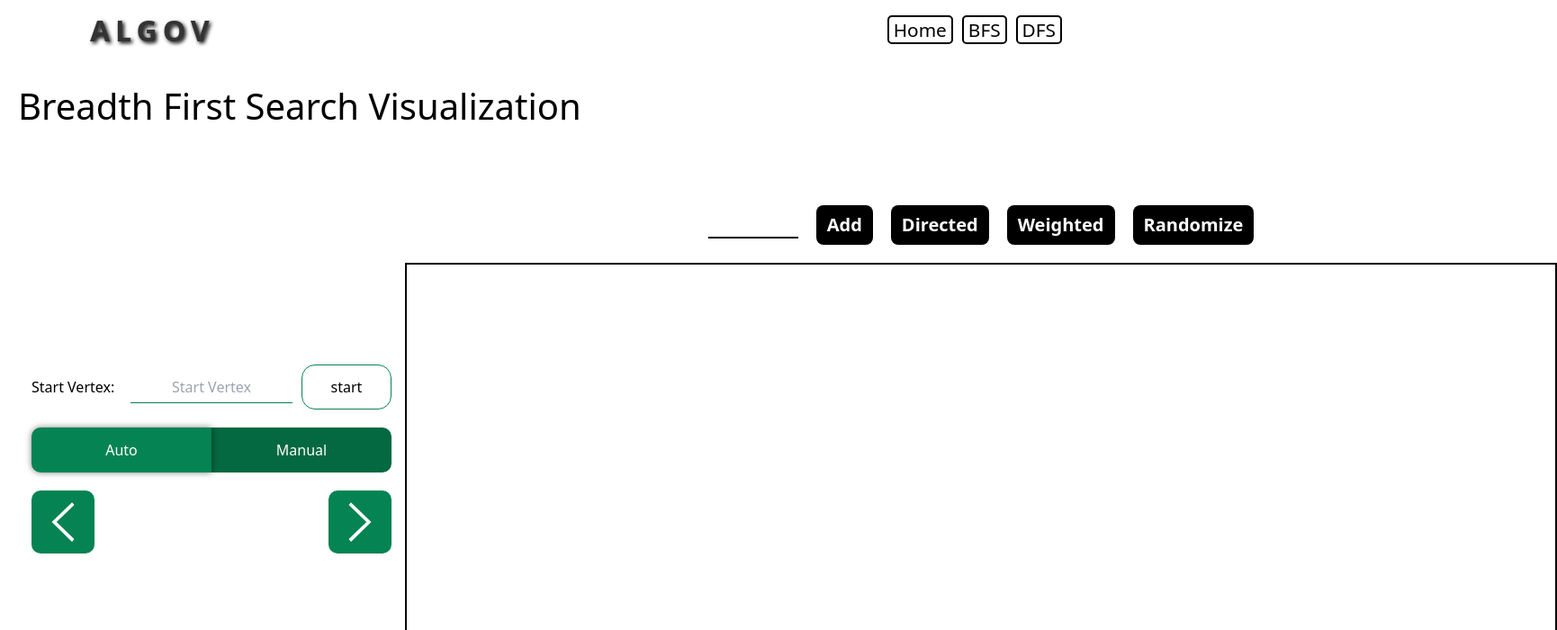
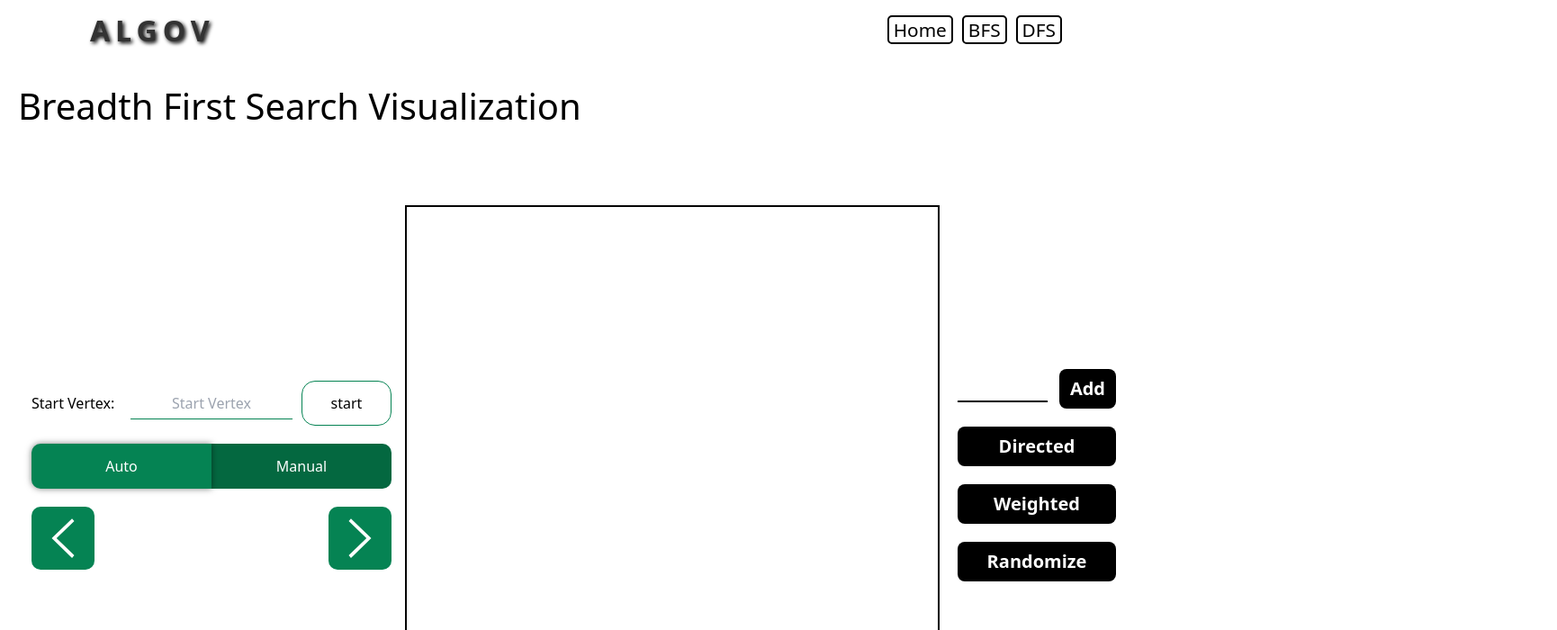
Before and after one commit to Abdelrahman-Abdelmoaty/AlgoV, a React (Create React App) app in the folder algorithms-visualizer/: page /graph/bfs in a window 1280 px wide. Shown: the top 700 px of the page at 90% size, 1730 px wide, since content can reach past the window. Built offline with nearby package versions, Linux system fonts and the light colour scheme.

Commit message:
change graph layout

```diff
--- a/algorithms-visualizer/src/components/Graph/Graph.jsx
+++ b/algorithms-visualizer/src/components/Graph/Graph.jsx
@@ -3,10 +3,12 @@ import Edge from "./Edge";
 import GraphArea from "./GraphArea";
 import { useState } from "react";
 import { motion } from "framer-motion";
-export default function Graph({ nodes, setNodes, edges, setEdges, directed, setDirected }) {
+//, directed, setDirected
+export default function Graph({ nodes, setNodes, edges, setEdges }) {
   const [input, setInput] = useState("");
   const [activeEdge, setActiveEdge] = useState({ src: null, dest: null });
   const [weighted, setWeighted] = useState(false);
+  const [directed, setDirected] = useState(false);
   const [error, setError] = useState(false);
 
   const handleAddNode = (e) => {
@@ -24,12 +26,20 @@ export default function Graph({ nodes, setNodes, edges, setEdges, directed, setD
 
   */
   return (
-    <div className="py-20">
-      <div>
-        <div className="w-fit mx-auto flex flex-col mb-5">
-          <div className="flex items-center gap-5 justify-center">
-            <div>
-              <form onSubmit={handleAddNode}>
+    <div className="py-20 flex flex-1 justify-between items-center">
+      <GraphArea>
+        {edges.map((edge, idx) => {
+          const src = nodes.find((node) => node.id === edge.src);
+          const dest = nodes.find((node) => node.id === edge.dest);
+          return <Edge key={idx} edge={{ src: { x: src.x, y: src.y }, dest: { x: dest.x, y: dest.y } }} directed={directed} weighted={weighted} />;
+        })}
+        {nodes.map((node, idx) => {
+          return <Node key={idx} node={node} setNodes={setNodes} setEdges={setEdges} activeEdge={activeEdge} setActiveEdge={setActiveEdge} />;
+        })}
+      </GraphArea>
+      <div className="flex flex-col items-center gap-5 justify-center w-44 text-center mx-5">
+        <div className="w-full">
+          <form onSubmit={handleAddNode} className="flex items-center justify-between">
             <motion.input
               type="text"
               onChange={(e) => {
@@ -40,16 +50,17 @@ export default function Graph({ nodes, setNodes, edges, setEdges, directed, setD
               className="border-b-2 border-black outline-none text-center font-semibold text-xl max-w-[100px]"
               whileFocus={{ scale: 1.1 }}
             />
-              </form>
-            </div>
             <motion.button onClick={handleAddNode} className="font-semibold text-xl text-white bg-black rounded-lg px-3 py-2 capitalize" whileHover={{ scale: 1.1 }}>
               add
             </motion.button>
+          </form>
+        </div>
+        {error && <p className="block text-red-500 mt-1 font-semibold">Please enter a number!</p>}
         <motion.div
           onClick={() => {
             setDirected((prev) => !prev);
           }}
-              className={`rounded-lg px-3 py-2 capitalize text-xl font-semibold ${directed ? "bg-red-500" : "bg-black"} text-white cursor-pointer`}
+          className={`w-full rounded-lg py-2 capitalize text-xl font-semibold ${directed ? "bg-red-500" : "bg-black"} text-white cursor-pointer`}
           whileHover={{ scale: 1.1 }}
         >
           Directed
@@ -58,7 +69,7 @@ export default function Graph({ nodes, setNodes, edges, setEdges, directed, setD
           onClick={() => {
             setWeighted((prev) => !prev);
           }}
-              className={`rounded-lg px-3 py-2 capitalize text-xl font-semibold ${weighted ? "bg-red-500" : "bg-black"} text-white cursor-pointer`}
+          className={`w-full rounded-lg py-2 capitalize text-xl font-semibold ${weighted ? "bg-red-500" : "bg-black"} text-white cursor-pointer`}
           whileHover={{ scale: 1.1 }}
         >
           weighted
@@ -84,24 +95,11 @@ export default function Graph({ nodes, setNodes, edges, setEdges, directed, setD
             setNodes(randomNodes);
           }}
           whileHover={{ scale: 1.1 }}
-              className="rounded-lg px-3 py-2 capitalize text-xl font-semibold bg-black text-white"
+          className="w-full rounded-lg py-2 capitalize text-xl font-semibold bg-black text-white"
         >
           Randomize
         </motion.button>
       </div>
-          {error && <p className="block text-red-500 mt-1 font-semibold">Please enter a number!</p>}
-        </div>
-      </div>
-      <GraphArea>
-        {edges.map((edge, idx) => {
-          const src = nodes.find((node) => node.id === edge.src);
-          const dest = nodes.find((node) => node.id === edge.dest);
-          return <Edge key={idx} edge={{ src: { x: src.x, y: src.y }, dest: { x: dest.x, y: dest.y } }} directed={directed} weighted={weighted} />;
-        })}
-        {nodes.map((node, idx) => {
-          return <Node key={idx} node={node} setNodes={setNodes} setEdges={setEdges} activeEdge={activeEdge} setActiveEdge={setActiveEdge} />;
-        })}
-      </GraphArea>
     </div>
   );
 }
--- a/algorithms-visualizer/src/components/Graph/GraphAlgorithm.jsx
+++ b/algorithms-visualizer/src/components/Graph/GraphAlgorithm.jsx
@@ -2,16 +2,7 @@ import { useEffect, useState } from "react";
 import Controls from "./Controls";
 import Graph from "./Graph";
 
-export default function GraphAlgorithm({
-  start,
-  back,
-  next,
-  setAdjMat,
-  startIdx,
-  setStartIdx,
-  nodes,
-  setNodes,
-}) {
+export default function GraphAlgorithm({ start, back, next, setAdjMat, startIdx, setStartIdx, nodes, setNodes }) {
   const [edges, setEdges] = useState([]);
 
   // Creating the Adjacency Matrix
@@ -36,20 +27,9 @@ export default function GraphAlgorithm({
   }, [edges, nodes]);
 
   return (
-    <main>
-      <Controls
-        start={start}
-        startV={nodes[startIdx]?.value}
-        setStart={(val) => setStartIdx(nodes.findIndex((n) => n.value === val))}
-        next={next}
-        back={back}
-      />
-      <Graph
-        nodes={nodes}
-        setNodes={setNodes}
-        edges={edges}
-        setEdges={setEdges}
-      />
+    <main className="flex justify-between items-center">
+      <Controls start={start} startV={nodes[startIdx]?.value} setStart={(val) => setStartIdx(nodes.findIndex((n) => n.value === val))} next={next} back={back} />
+      <Graph nodes={nodes} setNodes={setNodes} edges={edges} setEdges={setEdges} />
     </main>
   );
 }
--- a/algorithms-visualizer/src/components/Graph/GraphArea.jsx
+++ b/algorithms-visualizer/src/components/Graph/GraphArea.jsx
@@ -1,7 +1,7 @@
 export default function GraphArea({ children }) {
   return (
     <>
-      <svg viewBox="0 0 500 500" height={500} width="100vw" className="border-2 border-black">
+      <svg viewBox="0 0 500 600" height="600px" he className="border-2 border-black flex-1">
         {children}
       </svg>
     </>
```
Lines whose indentation alone changed are shown as unchanged.
